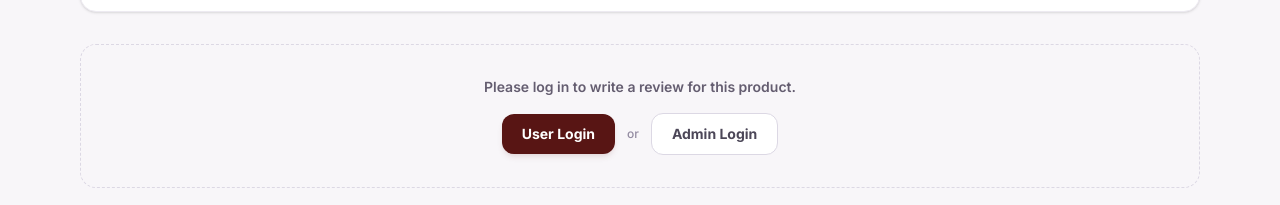
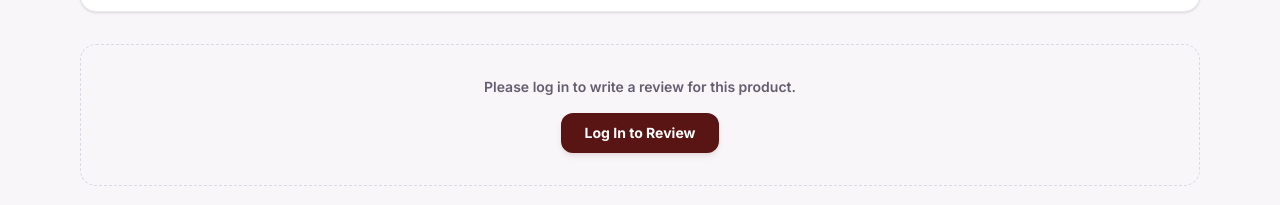
Before and after one commit to ANMOL-CHHETRI/React-Collage-B, a React (Vite) app: page /product/1 in a window 1280 px wide. Shown: the part 2214-2419 px from the top of the page. Built offline with nearby package versions, Linux system fonts and the light colour scheme.

Commit message:
Simplify product detail review login prompt: remove Admin Login option, leave only Log In to Review link

```diff
--- a/src/pages/ProductDetailPage.jsx
+++ b/src/pages/ProductDetailPage.jsx
@@ -420,13 +420,9 @@ const ProductDetailPage = () => {
             {!user ? (
               <div className="bg-slate-50 dark:bg-slate-900/50 rounded-2xl border border-dashed border-slate-200 dark:border-slate-800 p-8 text-center">
                 <p className="text-sm font-semibold text-slate-600 dark:text-slate-400 mb-4">Please log in to write a review for this product.</p>
-                <div className="flex items-center justify-center gap-3">
-                  <Link to="/user-login" className="px-5 py-2.5 rounded-xl bg-amber-600 hover:bg-amber-700 text-white font-bold text-sm transition shadow-md shadow-amber-500/10">
-                    User Login
-                  </Link>
-                  <span className="text-xs text-slate-400 font-medium">or</span>
-                  <Link to="/admin-login" className="px-5 py-2.5 rounded-xl border border-slate-200 dark:border-slate-800 hover:border-slate-300 dark:hover:border-slate-700 text-slate-700 dark:text-slate-300 font-bold text-sm transition bg-white dark:bg-slate-950">
-                    Admin Login
+                <div className="flex items-center justify-center">
+                  <Link to="/user-login" className="px-6 py-2.5 rounded-xl bg-amber-600 hover:bg-amber-700 text-white font-bold text-sm transition shadow-md shadow-amber-500/10">
+                    Log In to Review
                   </Link>
                 </div>
               </div>
```
